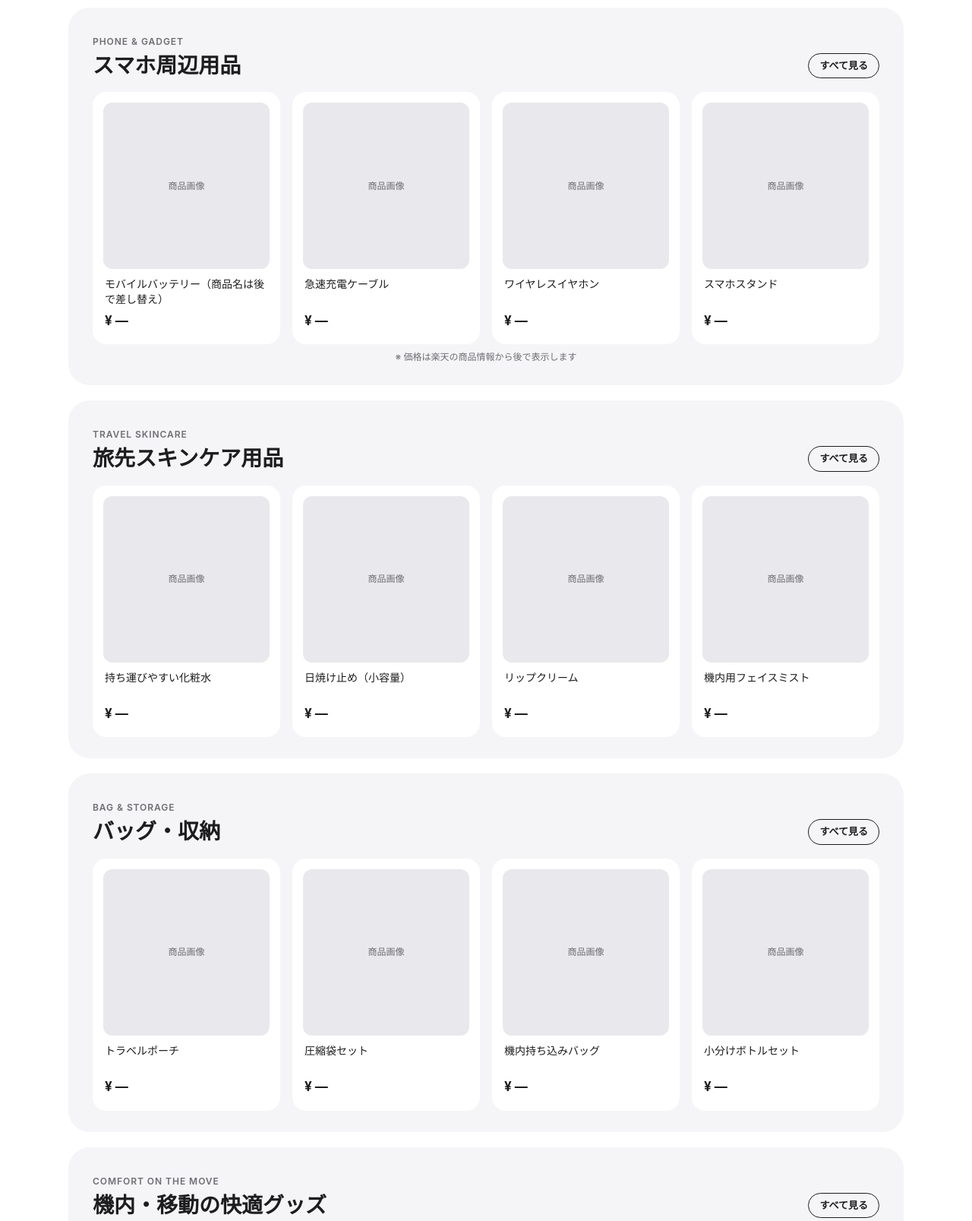
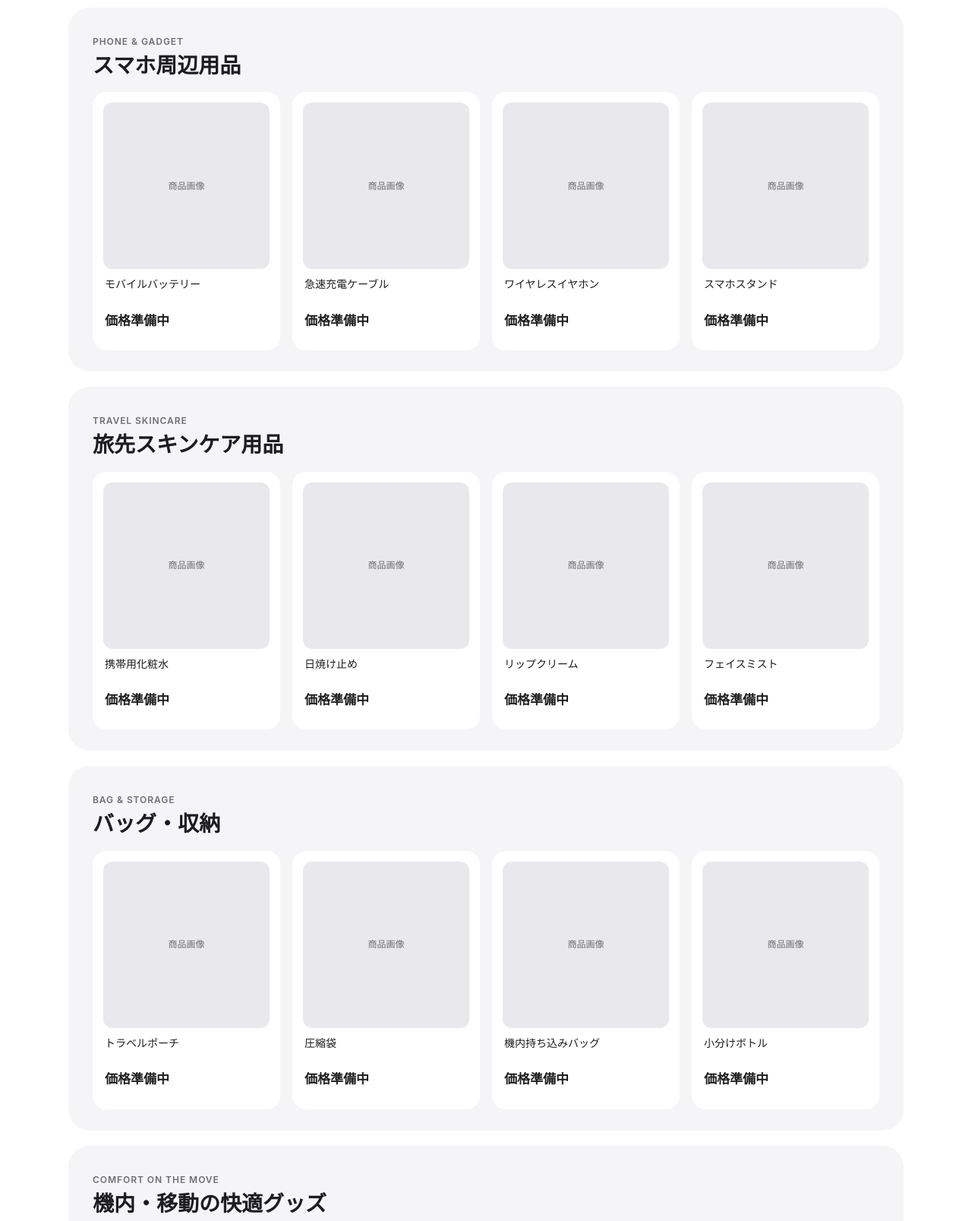
Before and after one commit to greeeenkoki427/my-bocabulary, a plain HTML site: page index.html in a window 1280 px wide. Shown: the part 360-1967 px from the top of the page at 76% size. Drawn offline with Linux system fonts and the light colour scheme; no server answers.

Commit message:
Add Rakuten product fetch script and Rakuten/Amazon product cards
- config/products.json: curated categories and search keywords (candidates chosen by the assistant)
- scripts/fetch-products.mjs: pulls name, price and image from the Rakuten Ichiba search API into data/products.json (needs RAKUTEN_APP_ID)
- index.html: renders cards from the data with Rakuten and Amazon buttons; falls back to name-only cards until data exists
- policy.html: add Amazon Associates and Rakuten Web Service notices

Co-Authored-By: Claude Haiku 5.5 <noreply@anthropic.com>
Claude-Session: https://claude.ai/code/session_01Q9gnR3fpC4cWkUh3zwYFts

```diff
--- /dev/null
+++ b/config/products.json
@@ -0,0 +1,50 @@
+{
+  "_note": "カテゴリと検索キーワードの定義。ここを編集して商品の候補を入れ替えます。楽天とAmazonの両方で同じキーワードを検索します。",
+  "affiliate": {
+    "_note": "マネタイズ開始時に入れる。空の間はアフィリエイト情報なしのリンクを出す。",
+    "rakutenAffiliateId": "",
+    "amazonAssociateTag": ""
+  },
+  "categories": [
+    {
+      "id": "phone",
+      "title": "スマホ周辺用品",
+      "items": [
+        { "label": "モバイルバッテリー", "keyword": "モバイルバッテリー 軽量 旅行" },
+        { "label": "急速充電ケーブル", "keyword": "USB-C 急速充電ケーブル 短め" },
+        { "label": "ワイヤレスイヤホン", "keyword": "ワイヤレスイヤホン 軽量 旅行" },
+        { "label": "スマホスタンド", "keyword": "スマホスタンド 折りたたみ 卓上" }
+      ]
+    },
+    {
+      "id": "skin",
+      "title": "旅先スキンケア用品",
+      "items": [
+        { "label": "携帯用化粧水", "keyword": "化粧水 トラベルサイズ 機内持ち込み" },
+        { "label": "日焼け止め", "keyword": "日焼け止め 小容量 旅行" },
+        { "label": "リップクリーム", "keyword": "リップクリーム 無香料 携帯" },
+        { "label": "フェイスミスト", "keyword": "フェイスミスト 機内 乾燥対策" }
+      ]
+    },
+    {
+      "id": "bag",
+      "title": "バッグ・収納",
+      "items": [
+        { "label": "トラベルポーチ", "keyword": "トラベルポーチ 防水 仕切り" },
+        { "label": "圧縮袋", "keyword": "圧縮袋 旅行 衣類 セット" },
+        { "label": "機内持ち込みバッグ", "keyword": "機内持ち込み バッグ 軽量 ソフト" },
+        { "label": "小分けボトル", "keyword": "小分けボトル 旅行 セット" }
+      ]
+    },
+    {
+      "id": "comfort",
+      "title": "機内・移動の快適グッズ",
+      "items": [
+        { "label": "ネックピロー", "keyword": "ネックピロー 低反発 機内" },
+        { "label": "アイマスク", "keyword": "アイマスク 機内 遮光" },
+        { "label": "着圧ソックス", "keyword": "着圧ソックス 機内 むくみ" },
+        { "label": "ノイズキャンセリングイヤホン", "keyword": "ノイズキャンセリング イヤホン 旅行" }
+      ]
+    }
+  ]
+}
--- a/index.html
+++ b/index.html
@@ -59,10 +59,7 @@
             -webkit-backdrop-filter: blur(16px);
             border-bottom: 1px solid var(--line);
         }
-        .brand {
-            padding: 14px 16px 8px;
-            font-weight: 700; font-size: 18px;
-        }
+        .brand { padding: 14px 16px 8px; font-weight: 700; font-size: 18px; }
         .chips {
             display: flex; gap: 8px;
             overflow-x: auto; -webkit-overflow-scrolling: touch;
@@ -81,9 +78,7 @@
         }
 
         /* ヒーロー */
-        .hero {
-            padding: 36px 20px 28px;
-        }
+        .hero { padding: 36px 20px 28px; }
         .hero h1 {
             font-size: 44px; line-height: 1.1; font-weight: 700;
             margin: 0 0 12px; letter-spacing: -0.01em;
@@ -98,25 +93,11 @@
             padding: 28px 16px 20px;
             scroll-margin-top: 110px;
         }
-        .section-head {
-            display: flex; align-items: flex-end; justify-content: space-between;
-            gap: 12px; margin-bottom: 18px;
-        }
-        .section h2 {
-            font-size: 28px; line-height: 1.2; font-weight: 700; margin: 0;
-        }
+        .section-head { margin-bottom: 18px; }
+        .section h2 { font-size: 28px; line-height: 1.2; font-weight: 700; margin: 0; }
         .section .eyebrow {
             font-size: 12px; color: var(--sub); font-weight: 600;
             letter-spacing: 0.08em; margin: 0 0 6px;
-        }
-        .more {
-            flex: none;
-            border: 1.5px solid var(--text);
-            border-radius: 980px;
-            padding: 6px 14px;
-            font-size: 13px; font-weight: 600;
-            color: var(--text);
-            white-space: nowrap;
         }
 
         /* 商品グリッド：スマホは2列 */
@@ -128,49 +109,53 @@
         .card {
             background: var(--card);
             border-radius: 18px;
-            padding: 10px 10px 14px;
+            padding: 10px 10px 12px;
             display: flex; flex-direction: column;
         }
         .card .img {
             aspect-ratio: 1 / 1;
             border-radius: 12px;
             background: var(--img);
+            overflow: hidden;
             display: flex; align-items: center; justify-content: center;
-            color: var(--sub); font-size: 12px;
             margin-bottom: 10px;
         }
+        .card .img img { width: 100%; height: 100%; object-fit: contain; }
+        .card .img span { color: var(--sub); font-size: 12px; }
         .card .name {
             font-size: 14px; line-height: 1.4;
             margin: 0 2px 6px;
             display: -webkit-box; -webkit-line-clamp: 2; -webkit-box-orient: vertical; overflow: hidden;
             min-height: 2.8em;
         }
-        .card .price {
-            font-size: 17px; font-weight: 700;
-            margin: auto 2px 0;
+        .card .price { font-size: 17px; font-weight: 700; margin: 0 2px 10px; }
+        .card .price small { font-size: 12px; font-weight: 400; color: var(--sub); }
+        .btns { margin-top: auto; display: grid; gap: 6px; }
+        .btn {
+            display: block; text-align: center;
+            border: 1.5px solid var(--text);
+            border-radius: 980px;
+            padding: 8px 6px;
+            font-size: 13px; font-weight: 600;
+            color: var(--text);
         }
-        .card .price small { font-size: 12px; font-weight: 400; color: var(--sub); }
+        .btn.solid { background: var(--accent); border-color: var(--accent); color: #fff; }
+        .btn.amazon { border-color: var(--sub); color: var(--sub); }
 
-        .note {
-            text-align: center; color: var(--sub); font-size: 12px;
-            margin: 8px 0 0;
-        }
+        .credit { text-align: center; color: var(--sub); font-size: 11px; margin: 8px 0 0; }
 
         /* フッター */
-        footer {
-            padding: 28px 20px 48px;
-            color: var(--sub); font-size: 12px; line-height: 1.7;
-        }
+        footer { padding: 28px 20px 48px; color: var(--sub); font-size: 12px; line-height: 1.7; }
         footer nav { margin: 10px 0; display: flex; flex-wrap: wrap; gap: 14px; }
         footer nav a { color: var(--sub); text-decoration: underline; }
 
-        /* 広い画面では2段組に */
+        /* 広い画面では4列 */
         @media (min-width: 720px) {
             .hero { padding: 56px 32px 36px; max-width: 1100px; margin: 0 auto; }
             .hero h1 { font-size: 64px; }
             .section { max-width: 1100px; margin: 0 auto 20px; padding: 36px 32px 28px; }
             .grid { grid-template-columns: repeat(4, 1fr); gap: 16px; }
-            .card { padding: 14px 14px 18px; }
+            .card { padding: 14px 14px 16px; }
             .brand, .chips { max-width: 1100px; margin: 0 auto; padding-left: 32px; padding-right: 32px; }
             footer { max-width: 1100px; margin: 0 auto; padding: 28px 32px 48px; }
         }
@@ -194,66 +179,31 @@
         <p>旅先とスマホまわりで、いま欲しいものをカテゴリ別に。</p>
     </section>
 
-    <!-- スマホ周辺用品 -->
-    <section class="section" id="phone">
+    <section class="section" id="phone" data-cat="phone">
         <p class="eyebrow">PHONE & GADGET</p>
-        <div class="section-head">
-            <h2>スマホ周辺用品</h2>
-            <a class="more" href="#">すべて見る</a>
-        </div>
-        <div class="grid">
-            <a class="card" href="#"><div class="img">商品画像</div><p class="name">モバイルバッテリー（商品名は後で差し替え）</p><p class="price">¥ —</p></a>
-            <a class="card" href="#"><div class="img">商品画像</div><p class="name">急速充電ケーブル</p><p class="price">¥ —</p></a>
-            <a class="card" href="#"><div class="img">商品画像</div><p class="name">ワイヤレスイヤホン</p><p class="price">¥ —</p></a>
-            <a class="card" href="#"><div class="img">商品画像</div><p class="name">スマホスタンド</p><p class="price">¥ —</p></a>
-        </div>
-        <p class="note">※ 価格は楽天の商品情報から後で表示します</p>
+        <div class="section-head"><h2>スマホ周辺用品</h2></div>
+        <div class="grid"></div>
     </section>
 
-    <!-- 旅先スキンケア -->
-    <section class="section" id="skin">
+    <section class="section" id="skin" data-cat="skin">
         <p class="eyebrow">TRAVEL SKINCARE</p>
-        <div class="section-head">
-            <h2>旅先スキンケア用品</h2>
-            <a class="more" href="#">すべて見る</a>
-        </div>
-        <div class="grid">
-            <a class="card" href="#"><div class="img">商品画像</div><p class="name">持ち運びやすい化粧水</p><p class="price">¥ —</p></a>
-            <a class="card" href="#"><div class="img">商品画像</div><p class="name">日焼け止め（小容量）</p><p class="price">¥ —</p></a>
-            <a class="card" href="#"><div class="img">商品画像</div><p class="name">リップクリーム</p><p class="price">¥ —</p></a>
-            <a class="card" href="#"><div class="img">商品画像</div><p class="name">機内用フェイスミスト</p><p class="price">¥ —</p></a>
-        </div>
+        <div class="section-head"><h2>旅先スキンケア用品</h2></div>
+        <div class="grid"></div>
     </section>
 
-    <!-- バッグ・収納 -->
-    <section class="section" id="bag">
+    <section class="section" id="bag" data-cat="bag">
         <p class="eyebrow">BAG & STORAGE</p>
-        <div class="section-head">
-            <h2>バッグ・収納</h2>
-            <a class="more" href="#">すべて見る</a>
-        </div>
-        <div class="grid">
-            <a class="card" href="#"><div class="img">商品画像</div><p class="name">トラベルポーチ</p><p class="price">¥ —</p></a>
-            <a class="card" href="#"><div class="img">商品画像</div><p class="name">圧縮袋セット</p><p class="price">¥ —</p></a>
-            <a class="card" href="#"><div class="img">商品画像</div><p class="name">機内持ち込みバッグ</p><p class="price">¥ —</p></a>
-            <a class="card" href="#"><div class="img">商品画像</div><p class="name">小分けボトルセット</p><p class="price">¥ —</p></a>
-        </div>
+        <div class="section-head"><h2>バッグ・収納</h2></div>
+        <div class="grid"></div>
     </section>
 
-    <!-- 機内・移動 -->
-    <section class="section" id="comfort">
+    <section class="section" id="comfort" data-cat="comfort">
         <p class="eyebrow">COMFORT ON THE MOVE</p>
-        <div class="section-head">
-            <h2>機内・移動の快適グッズ</h2>
-            <a class="more" href="#">すべて見る</a>
-        </div>
-        <div class="grid">
-            <a class="card" href="#"><div class="img">商品画像</div><p class="name">ネックピロー</p><p class="price">¥ —</p></a>
-            <a class="card" href="#"><div class="img">商品画像</div><p class="name">アイマスク</p><p class="price">¥ —</p></a>
-            <a class="card" href="#"><div class="img">商品画像</div><p class="name">着圧ソックス</p><p class="price">¥ —</p></a>
-            <a class="card" href="#"><div class="img">商品画像</div><p class="name">ノイズキャンセリングイヤホン</p><p class="price">¥ —</p></a>
-        </div>
+        <div class="section-head"><h2>機内・移動の快適グッズ</h2></div>
+        <div class="grid"></div>
     </section>
+
+    <p class="credit">商品情報：楽天ウェブサービス</p>
 </main>
 
 <footer>
@@ -266,5 +216,62 @@
     <p>© 準備はOK？</p>
 </footer>
 
+<script>
+    const yen = (n) => (typeof n === 'number' ? '¥' + n.toLocaleString('ja-JP') : '価格準備中');
+    const esc = (s) => String(s ?? '').replace(/[&<>"']/g, c => ({ '&': '&amp;', '<': '&lt;', '>': '&gt;', '"': '&quot;', "'": '&#39;' }[c]));
+
+    function renderCard(item) {
+        const img = item.image
+            ? `<img src="${esc(item.image)}" alt="${esc(item.label)}" loading="lazy">`
+            : `<span>商品画像</span>`;
+        const rakuten = item.rakutenUrl
+            ? `<a class="btn solid" href="${esc(item.rakutenUrl)}" target="_blank" rel="noopener sponsored">楽天で見る</a>`
+            : `<span class="btn solid" style="opacity:.5">楽天で見る</span>`;
+        const amazon = `<a class="btn amazon" href="${esc(item.amazonUrl)}" target="_blank" rel="noopener sponsored">Amazonで見る</a>`;
+        return `
+            <article class="card">
+                <div class="img">${img}</div>
+                <p class="name">${esc(item.name || item.label)}</p>
+                <p class="price">${yen(item.price)}</p>
+                <div class="btns">${rakuten}${amazon}</div>
+            </article>`;
+    }
+
+    function renderPlaceholder(label) {
+        return `
+            <article class="card">
+                <div class="img"><span>商品画像</span></div>
+                <p class="name">${esc(label)}</p>
+                <p class="price">価格準備中</p>
+            </article>`;
+    }
+
+    async function init() {
+        // 商品データ（楽天APIで取得済み）があればそれを表示。なければ候補名だけの仮表示。
+        const load = async (path) => {
+            try {
+                const res = await fetch(path, { cache: 'no-cache' });
+                return res.ok ? await res.json() : null;
+            } catch (e) { return null; }
+        };
+        const data = await load('data/products.json');
+        const config = data ? null : await load('config/products.json');
+
+        document.querySelectorAll('section[data-cat]').forEach(section => {
+            const grid = section.querySelector('.grid');
+            const id = section.dataset.cat;
+            if (data) {
+                const cat = data.categories.find(c => c.id === id);
+                grid.innerHTML = cat ? cat.items.map(renderCard).join('') : '';
+            } else if (config) {
+                const cat = config.categories.find(c => c.id === id);
+                grid.innerHTML = cat ? cat.items.map(i => renderPlaceholder(i.label)).join('') : '';
+            }
+        });
+    }
+
+    init();
+</script>
+
 </body>
 </html>
```
Also changed, not shown: policy.html (+2 -1 lines), scripts/fetch-products.mjs (added, +86 -0 lines).
